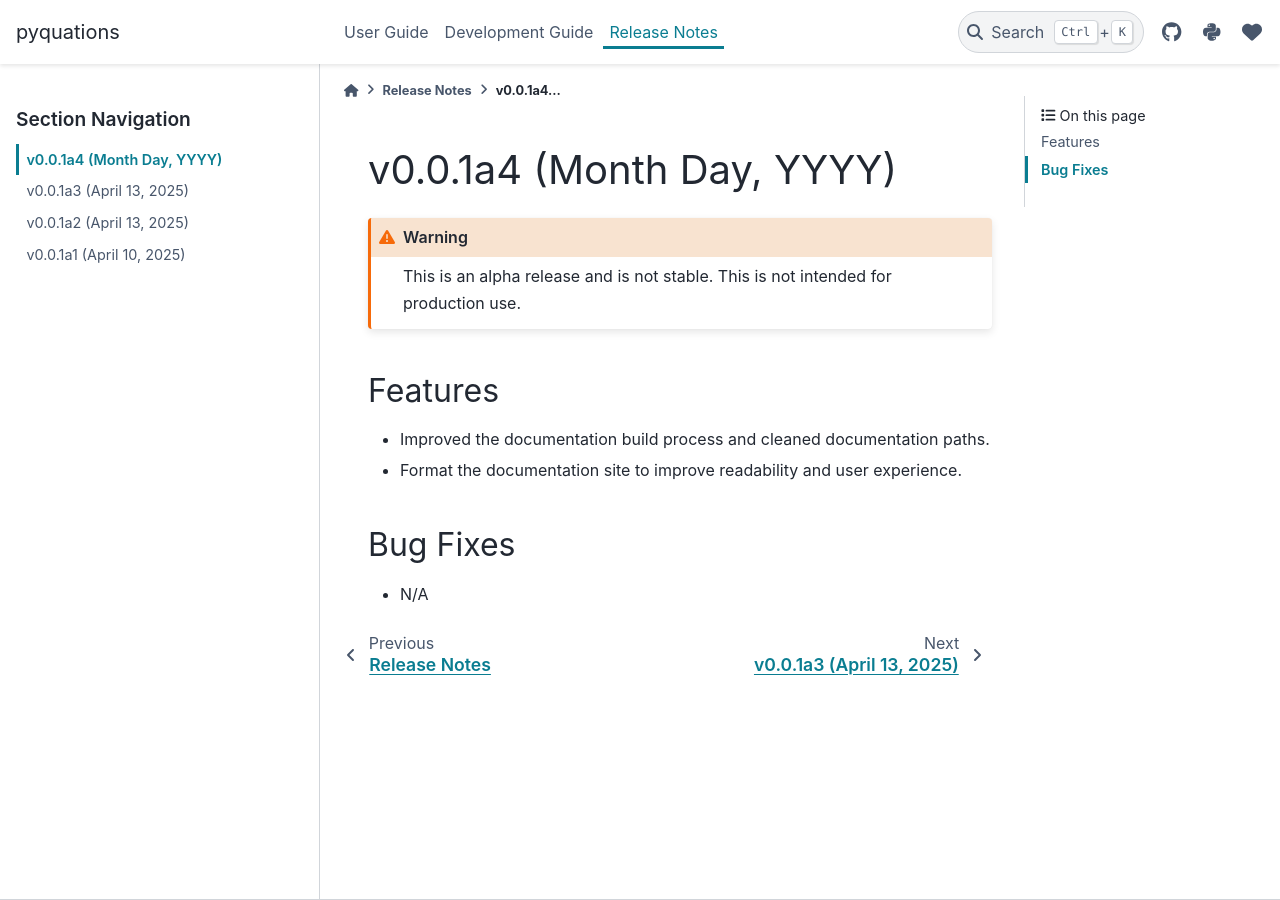
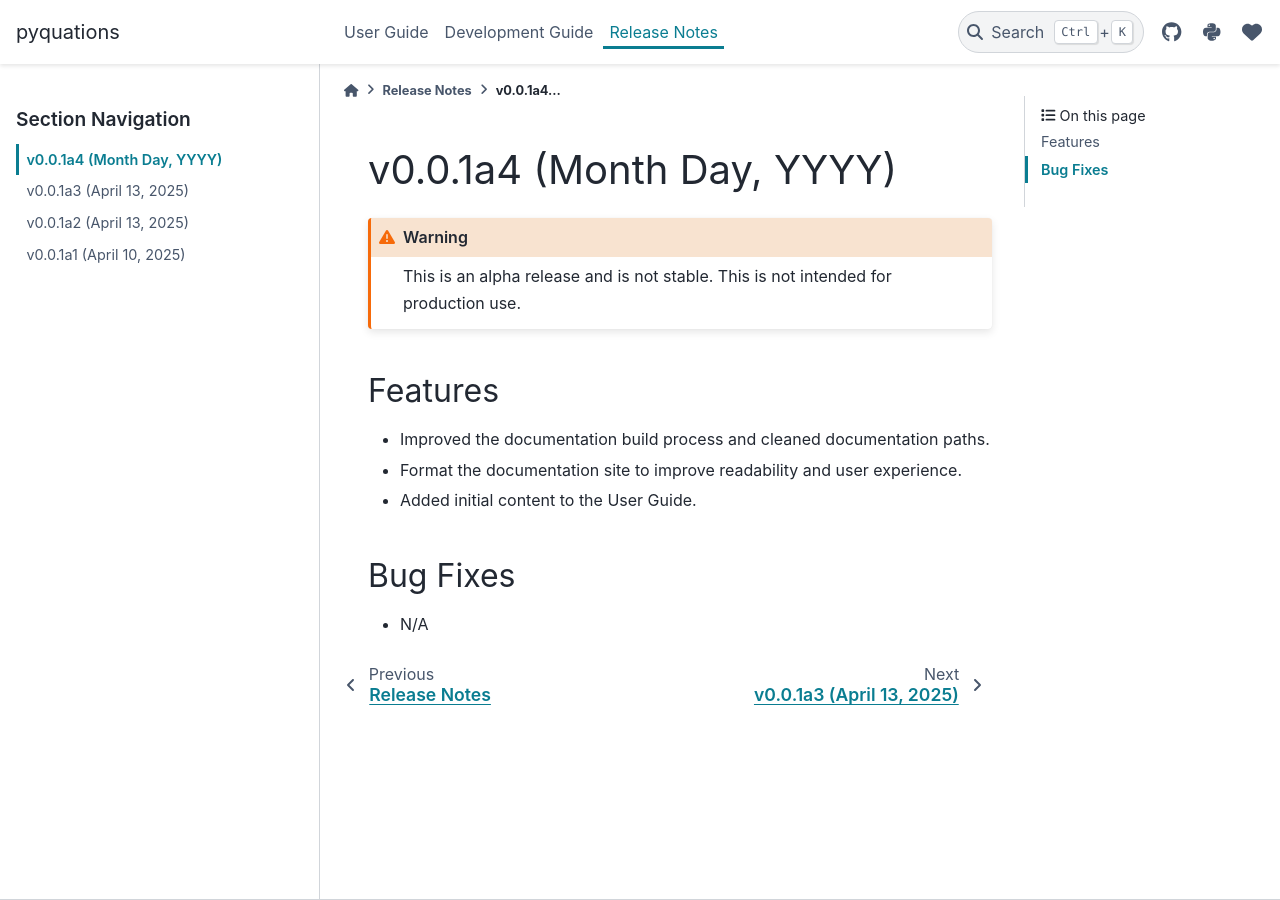
Before and after one commit to mitchell-gottlieb/pyquations, a Sphinx documentation site: the page built from docs/release_notes/v0.0.1a4.rst, in a window 1280 px wide. Built offline with Sphinx 7.4.7 and the PyData theme 0.15.4, drawn with Linux system fonts in a browser that asks for light colours; pages that are not in the unit, such as notebooks, are missing from menus.

Commit message:
Update release notes

```diff
--- a/docs/release_notes/v0.0.1a4.rst
+++ b/docs/release_notes/v0.0.1a4.rst
@@ -7,6 +7,7 @@ Features
 --------
 - Improved the documentation build process and cleaned documentation paths.
 - Format the documentation site to improve readability and user experience.
+- Added initial content to the User Guide.
 
 Bug Fixes
 ---------
```
